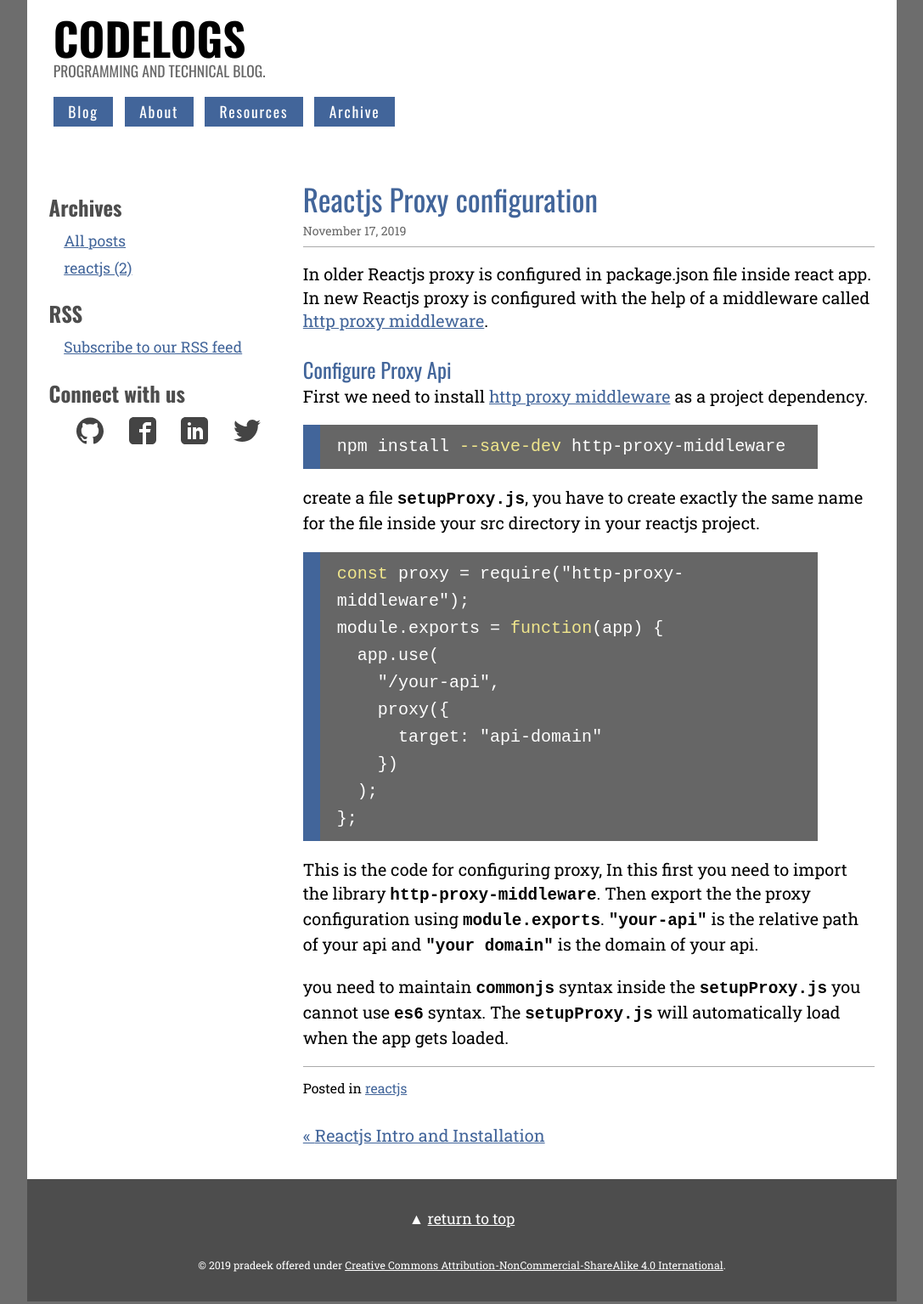
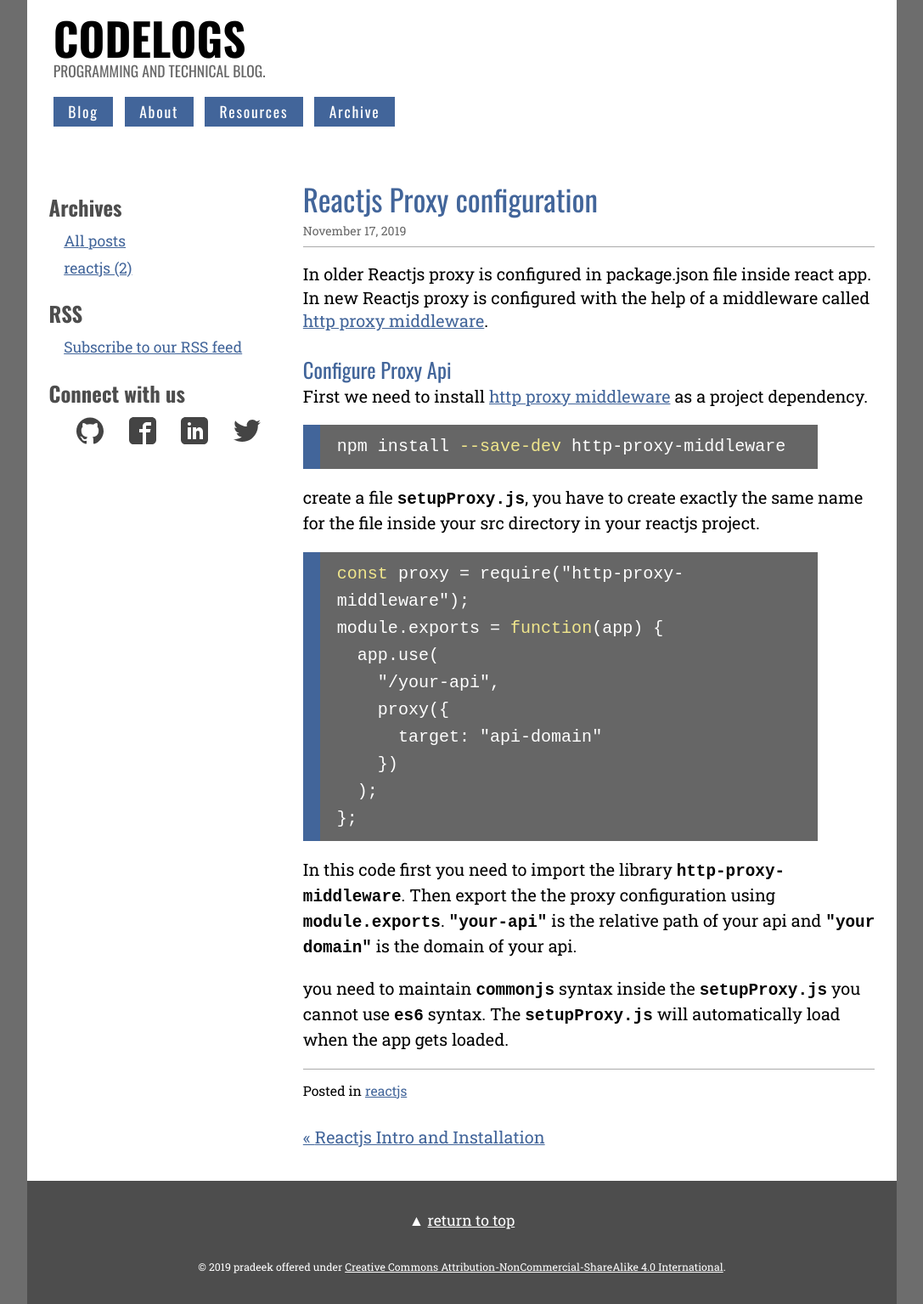
Before and after one commit to prdk0/prdk0.github.io, a Jekyll site: the page built from _posts/2019-11-17-reactjs-api-proxy.md, in a window 1280 px wide. Shown: the whole page at 85% size, without its empty margins (96-1183 px from the left). Built offline with Jekyll 4.4.1, drawn with Linux system fonts in a browser that asks for light colours; comment, search, counter and statistics services are not loaded.

Commit message:
modified content

````diff
--- a/_posts/2019-11-17-reactjs-api-proxy.md
+++ b/_posts/2019-11-17-reactjs-api-proxy.md
@@ -32,6 +32,6 @@ module.exports = function(app) {
 };
 ```
 
-This is the code for configuring proxy, In this first you need to import the library `http-proxy-middleware`. Then export the the proxy configuration using `module.exports`. `"your-api"` is the relative path of your api and `"your domain"` is the domain of your api.
+In this code first you need to import the library `http-proxy-middleware`. Then export the the proxy configuration using `module.exports`. `"your-api"` is the relative path of your api and `"your domain"` is the domain of your api.
 
 you need to maintain `commonjs` syntax inside the `setupProxy.js` you cannot use `es6` syntax. The `setupProxy.js` will automatically load when the app gets loaded.
````
